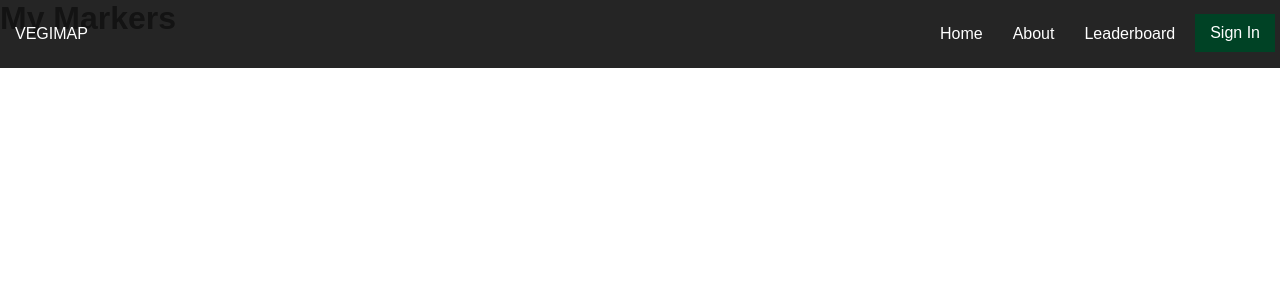
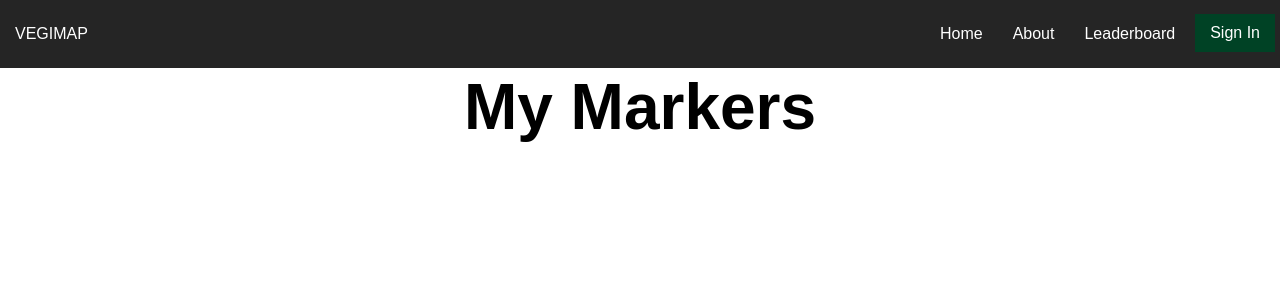
Before and after one commit to PicanteDante/vegimap, a Node server app: a page that uses views/myMarkers.handlebars in a window 1280 px wide. Shown: the top 300 px of the page. Run offline with Node 20, Linux system fonts and the light colour scheme; some libraries are stand-ins or nearby versions.

Commit message:
Fully templatizing My Markers

```diff
--- a/Public/style.css
+++ b/Public/style.css
@@ -652,9 +652,16 @@ form{
 
 /*--------- your markers -----------*/
 .marker-container {
-  margin: 75px 10%;
+  margin: 30px 10%;
   display: flex;
   flex-wrap: wrap;
+}
+
+.marker-page-header{
+  margin-top: 70px;
+  font-size: 64px;
+  font-weight: bold;
+  text-align: center;
 }
 
 .marker {
--- a/views/myMarkers.handlebars
+++ b/views/myMarkers.handlebars
@@ -1,4 +1,4 @@
-<h1> My Markers</h1>
+<div class="marker-page-header"> My Markers</div>
 <main class="marker-container">
     {{#each marker}}
         {{> myMarker}}
--- a/views/partials/myMarker.handlebars
+++ b/views/partials/myMarker.handlebars
@@ -1,18 +1,18 @@
 <article class="marker">
   <div class="marker-content">
    <p class="plant-name">
-      <a>{{name}}</a>
+      <a>{{marker_name}}</a>
   </p>
 
   <p class="plant-location">
-      Longitude: {{longitude}} | Latitude: {{latitude}}
+      Longitude: {{marker_long}} | Latitude: {{marker_lat}}
   </p>
   <p class="marker-description">
-      {{description}}
+      {{marker_description}}
   </p>
 
   </div>
   <div class="plant-img">
-        <img src="../../{{plant-img}}">
+        <img src="../../{{marker_image}}">
   </div>
 </article>
```
